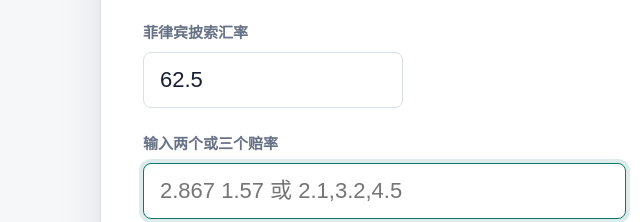
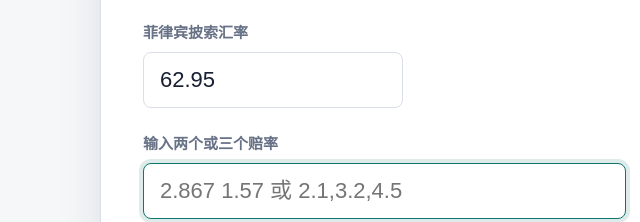
Before and after one commit to aaallen12345/jisuanqi, a plain HTML site: page index.html in a window 1280 px wide. Shown: the part 149-371 px from the top of the page, 0-640 px from the left. Drawn offline with Linux system fonts and the light colour scheme.

Commit message:
Update index.html
rate change

```diff
--- a/index.html
+++ b/index.html
@@ -277,7 +277,7 @@
 
     <section class="settings">
       <label for="exchangeRateInput">菲律宾披索汇率</label>
-      <input id="exchangeRateInput" inputmode="decimal" autocomplete="off" value="62.5">
+      <input id="exchangeRateInput" inputmode="decimal" autocomplete="off" value="62.95">
     </section>
 
     <div class="workspace">
```
